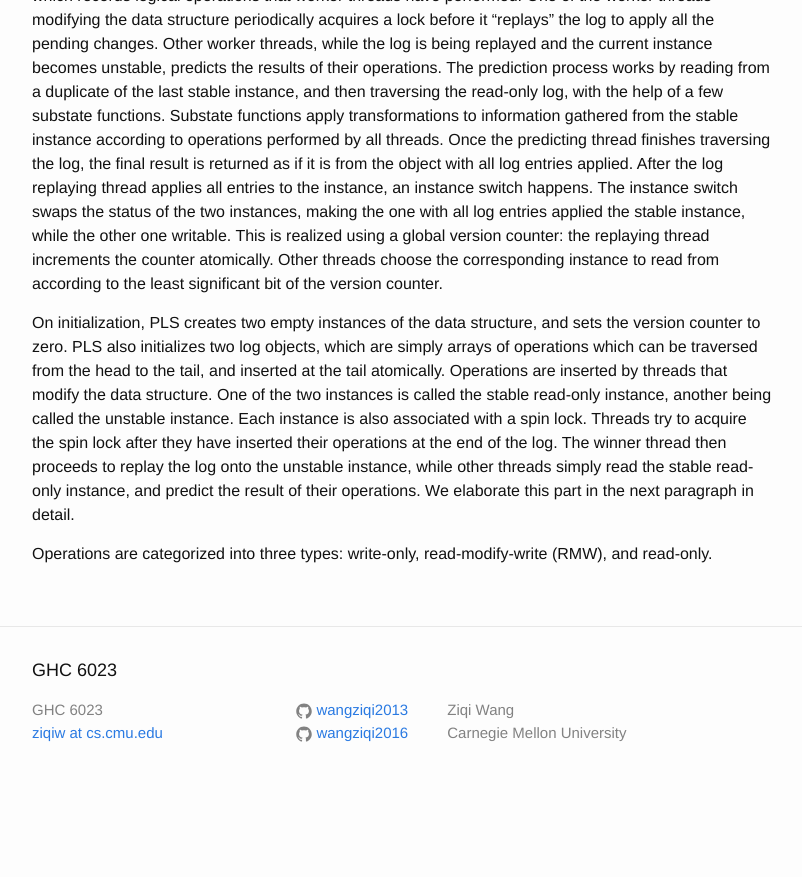
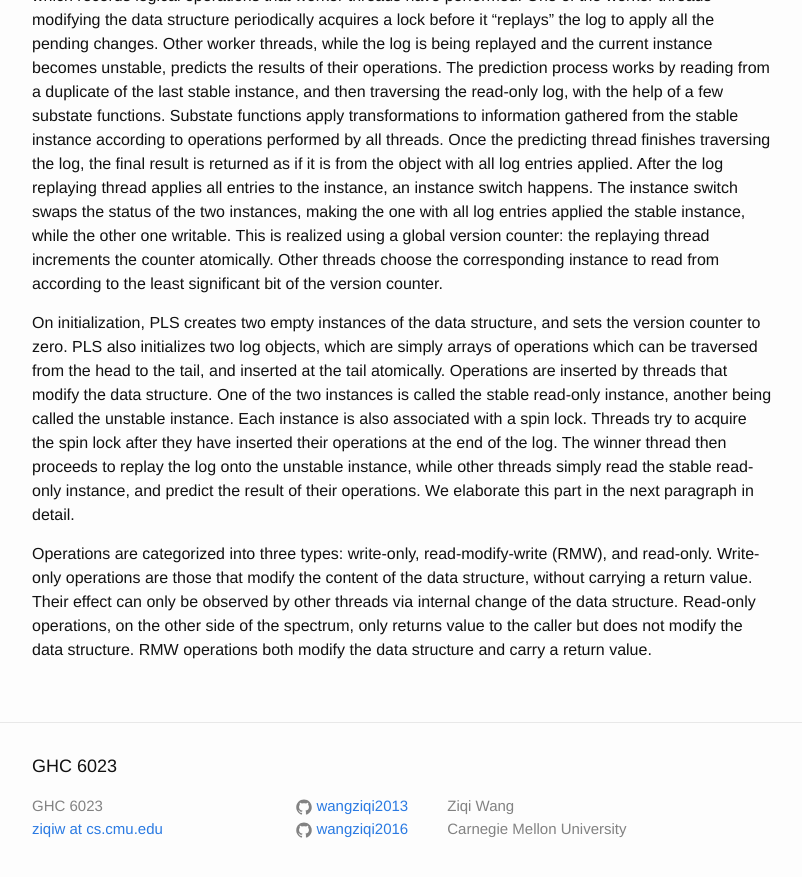
Before and after one commit to wangziqi2013/wangziqi2013.github.io, a Jekyll site: the page built from _posts/2018-08-29-pls.markdown, in a window 1280 px wide and 900 px high, scrolled down 697 px. Shown: the top 877 px of the window, without its empty margins (238-1040 px from the left). Built offline with Jekyll 4.4.1, drawn with Linux system fonts in a browser that asks for light colours; before the commit the page ends 1501 px from its top, so only the background shows below that.

Commit message:
Finish types of op

```diff
--- a/_posts/2018-08-29-pls.markdown
+++ b/_posts/2018-08-29-pls.markdown
@@ -41,4 +41,7 @@ Threads try to acquire the spin lock after they have inserted their operations a
 proceeds to replay the log onto the unstable instance, while other threads simply read the stable read-only instance, and
 predict the result of their operations. We elaborate this part in the next paragraph in detail.
 
-Operations are categorized into three types: write-only, read-modify-write (RMW), and read-only.
+Operations are categorized into three types: write-only, read-modify-write (RMW), and read-only. Write-only operations are those
+that modify the content of the data structure, without carrying a return value. Their effect can only be observed by other threads
+via internal change of the data structure. Read-only operations, on the other side of the spectrum, only returns value to the
+caller but does not modify the data structure. RMW operations both modify the data structure and carry a return value.
```
